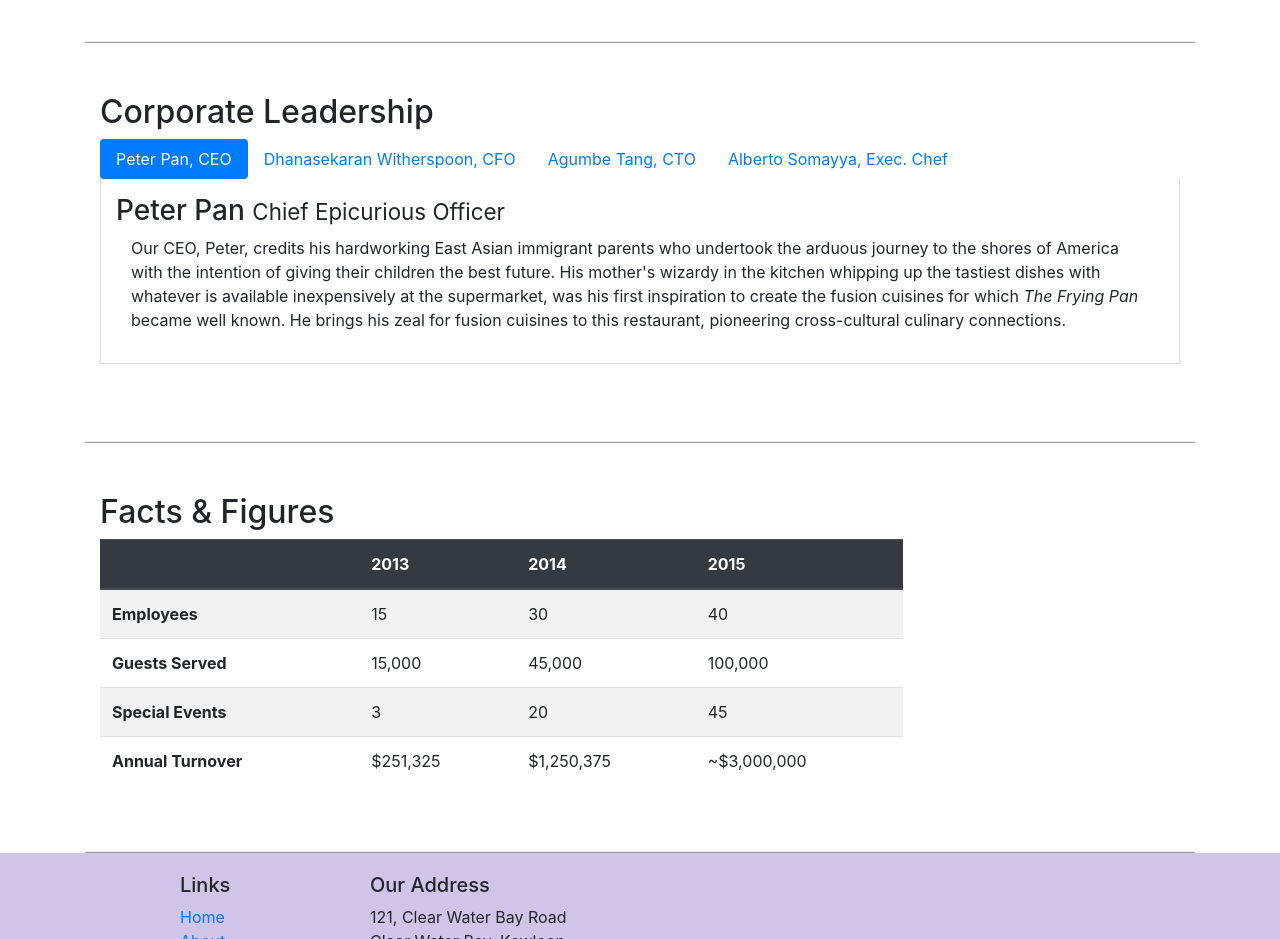
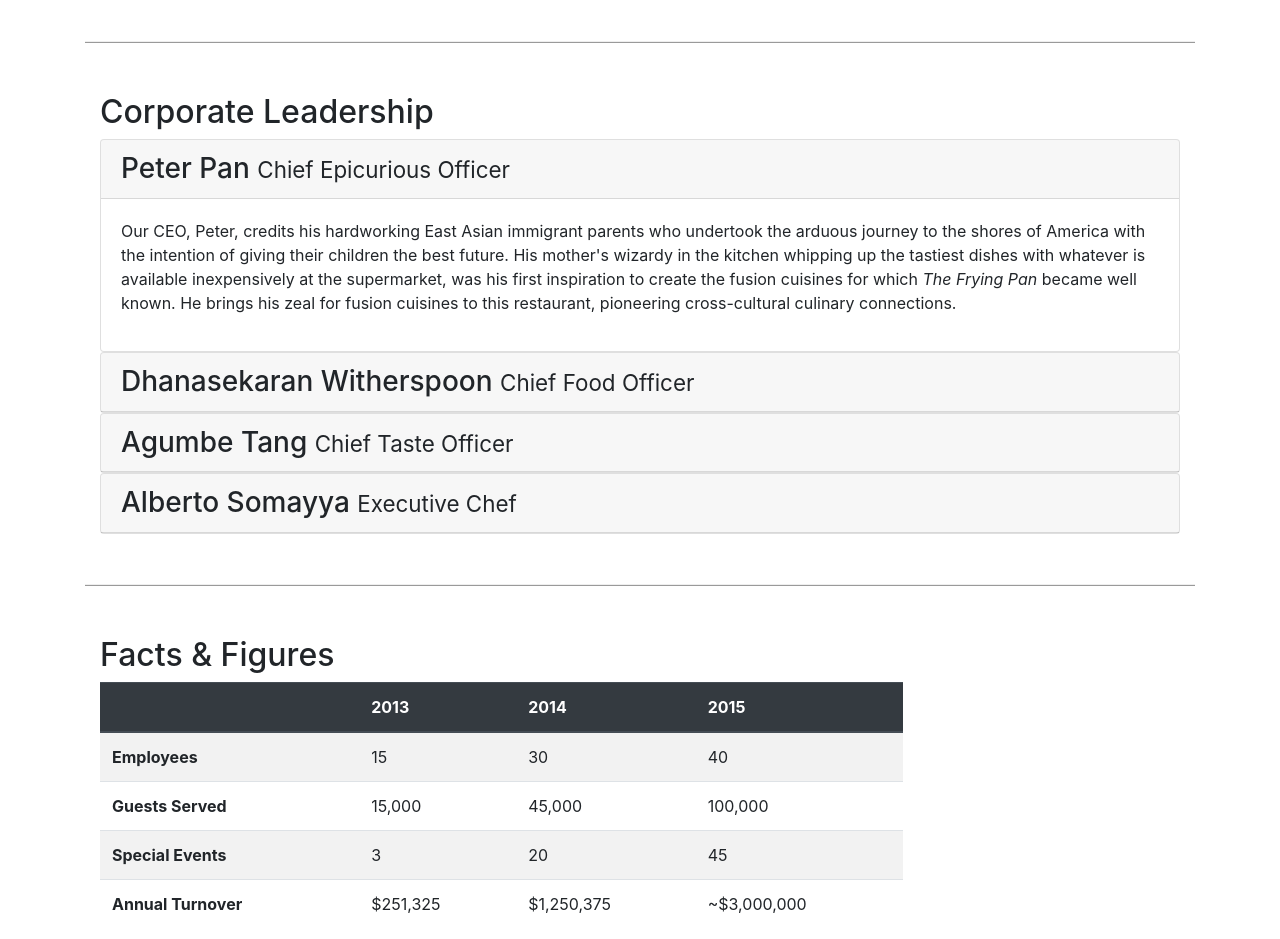
Before and after one commit to Sanchitbajaj02/Coursera-Bootstrap, a website: page aboutus.html in a window 1280 px wide. Shown: the part 880-1819 px from the top of the page. Drawn offline with nearby package versions, Linux system fonts and the light colour scheme.

Commit message:
6th commit:accordion

```diff
--- a/aboutus.html
+++ b/aboutus.html
@@ -117,7 +117,7 @@
             <div class="col-12">
                 <h2>Corporate Leadership</h2>
 
-                <ul class="nav nav-pills">
+                <!-- <ul class="nav nav-pills">
                     <li class="nav-item">
                         <a href="#peter" class="nav-link active" role="tab" data-toggle="tab">Peter Pan, CEO</a>
                     </li>
@@ -131,19 +131,29 @@
                         <a href="#alberto" class="nav-link" role="tab" data-toggle="tab">Alberto Somayya, Exec. Chef</a>
                     </li>
 
-                </ul>
+                </ul> -->
 
-                <div class="tab-content">
-                    <div role="tabpanel" class="tab-pane fade show active" id="peter">
-                        <h3>Peter Pan <small>Chief Epicurious Officer</small></h3>
-                        <div class="col-12">
+                <div id="accordion">
+                    <div class="card">
+                        <div class="card-header" role="tab" id="peterhead">
+                            <h3 class="mb-0">
+                                <a data-toggle="collapse" data-target="#peter">
+                                    Peter Pan <small>Chief Epicurious Officer</small>
+                                </a>
+                            </h3>
+                        </div>
+                        <div role="tabpanel" class="collapse show" id="peter" data-parent="#accordion">
+                            <div class="col-12 card-body">
                                 <p class="d-none d-sm-block">
-                                Our CEO, Peter, credits his hardworking East Asian immigrant parents who undertook the
+                                    Our CEO, Peter, credits his hardworking East Asian immigrant parents who undertook
+                                    the
                                     arduous
-                                journey to the shores of America with the intention of giving their children the best
+                                    journey to the shores of America with the intention of giving their children the
+                                    best
                                     future.
                                     His mother's wizardy in the kitchen whipping up the tastiest dishes
-                                with whatever is available inexpensively at the supermarket, was his first inspiration
+                                    with whatever is available inexpensively at the supermarket, was his first
+                                    inspiration
                                     to create
                                     the fusion cuisines for which
                                     <em>The Frying Pan</em> became well known. He brings his zeal for fusion cuisines to
@@ -152,42 +162,60 @@
                                 </p>
                             </div>
                         </div>
+                    </div>
 
-                    <div role="tabpanel" class="tab-pane fade" id="danny">
-                        <h3>Dhanasekaran Witherspoon <small>Chief Food Officer</small></h3>
-                        <div class="col-12">
+                    <div class="card">
+                        <div class="card-header" role="tab" id="dannyhead">
+                            <h3 class="mb-0">
+                                <a data-toggle="collapse" data-target="#danny">
+                                    Dhanasekaran Witherspoon <small>Chief Food Officer</small>
+                                </a>
+                            </h3>
+                        </div>
+                        <div role="tabpanel" class="collapse" id="danny" data-parent="#accordion">
+                            <div class="col-12 card-body">
                                 <p class="d-none d-sm-block">
-                                Our CFO, Danny, as he is affectionately referred to by his colleagues, comes from a long
-                                established family tradition in farming and produce. His experiences growing up on a
-                                farm in
-                                the
+                                    Our CFO, Danny, as he is affectionately referred to by his colleagues, comes from a
+                                    long established family tradition in farming and produce. His experiences growing up
+                                    on a farm in the
                                     Australian outback gave him great appreciation for varieties of food
-                                sources. As he puts it in his own words, <em>Everything that runs, wins, and everything
-                                    that
-                                    stays, pays!</em>
+                                    sources. As he puts it in his own words, <em>Everything that runs, wins, and
+                                        everything that stays, pays!</em>
                                 </p>
                             </div>
                         </div>
+                    </div>
 
-                    <div role="tabpanel" class="tab-pane fade" id="agumbe">
-                        <h3>Agumbe Tang <small>Chief Taste Officer</small></h3>
-                        <div class="col-12">
+                    <div class="card">
+                        <div class="card-header" role="tab" id="agumbehead">
+                            <h3 class="mb-0">
+                                <a data-toggle="collapse" data-target="#agumbe">
+                                    Agumbe Tang <small>Chief Taste Officer</small>
+                                </a>
+                            </h3>
+                        </div>
+                        <div role="tabpanel" class="collapse" id="agumbe" data-parent="#accordion">
+                            <div class="col-12 card-body">
                                 <p class="d-none d-sm-block">
-                                Blessed with the most discerning gustatory sense, Agumbe, our CTO, personally ensures
-                                that
-                                every
-                                dish that we serve meets his exacting tastes. Our chefs dread the tongue lashing that
-                                ensues
-                                if
-                                their dish does not meet his exacting standards. He lives
-                                by his motto, <em>You click only if you survive my lick.</em>
+                                    Blessed with the most discerning gustatory sense, Agumbe, our CTO, personally
+                                    ensures that every dish that we serve meets his exacting tastes. Our chefs dread the
+                                    tongue lashing that ensues if their dish does not meet his exacting standards. He
+                                    lives by his motto, <em>You click only if you survive my lick.</em>
                                 </p>
                             </div>
                         </div>
+                    </div>
 
-                    <div role="tabpanel" class="tab-pane fade" id="alberto">
-                        <h3>Alberto Somayya <small>Executive Chef</small></h3>
-                        <div class="col-12">
+                    <div class="card">
+                        <div class="card-header" role="tab" id="#albertohead">
+                            <h3 class="mb-0">
+                                <a data-toggle="collapse" data-target="#alberto">
+                                    Alberto Somayya <small>Executive Chef</small>
+                                </a>
+                            </h3>
+                        </div>
+                        <div role="tabpanel" class="collapse" id="alberto" data-parent="#accordion">
+                            <div class="col-12 card-body">
                                 <p class="d-none d-sm-block">
                                     Award winning three-star Michelin chef with wide International experience having worked
                                     closely
@@ -200,6 +228,7 @@
                                         hit!
                                         Amma Mia!</em>
                                 </p>
+                            </div>
                         </div>
                     </div>
                 </div>
```
Lines whose indentation alone changed are shown as unchanged.
